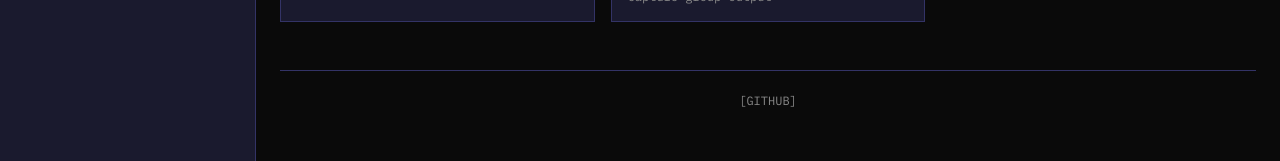
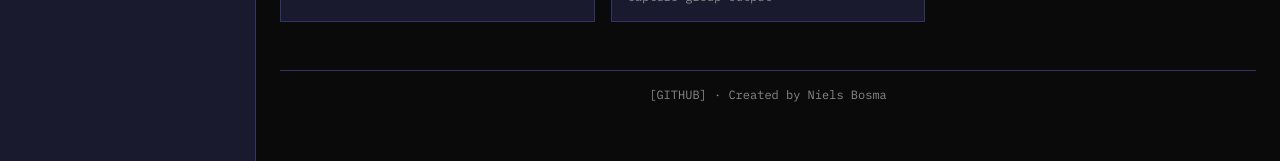
Before and after one commit to nielsbosma/lots-of-dev-tools, a React (Vite) app: page / in a window 1280 px wide. Shown: the part 500-661 px from the top of the page. Built offline with nearby package versions, Linux system fonts and the light colour scheme.

Commit message:
Add "Created by Niels Bosma" attribution next to GitHub footer link
Per review feedback on plan 00097.

```diff
--- a/src/components/layout/layout.tsx
+++ b/src/components/layout/layout.tsx
@@ -7,15 +7,16 @@ export function Layout() {
       <Sidebar />
       <main className="flex-1 overflow-y-auto p-6">
         <Outlet />
-        <footer className="mt-12 pt-4 border-t border-retro-border text-center">
+        <footer className="mt-12 pt-4 border-t border-retro-border text-center text-retro-muted text-xs">
           <a
             href="https://github.com/nielsbosma/lots-of-dev-tools"
             target="_blank"
             rel="noopener noreferrer"
-            className="text-retro-muted text-xs hover:text-retro-green transition-colors"
+            className="hover:text-retro-green transition-colors"
           >
             [GITHUB]
           </a>
+          <span> · Created by Niels Bosma</span>
         </footer>
       </main>
     </div>
```
Also changed, not shown: 1 other file (tests, documents, lock files or other folders).
